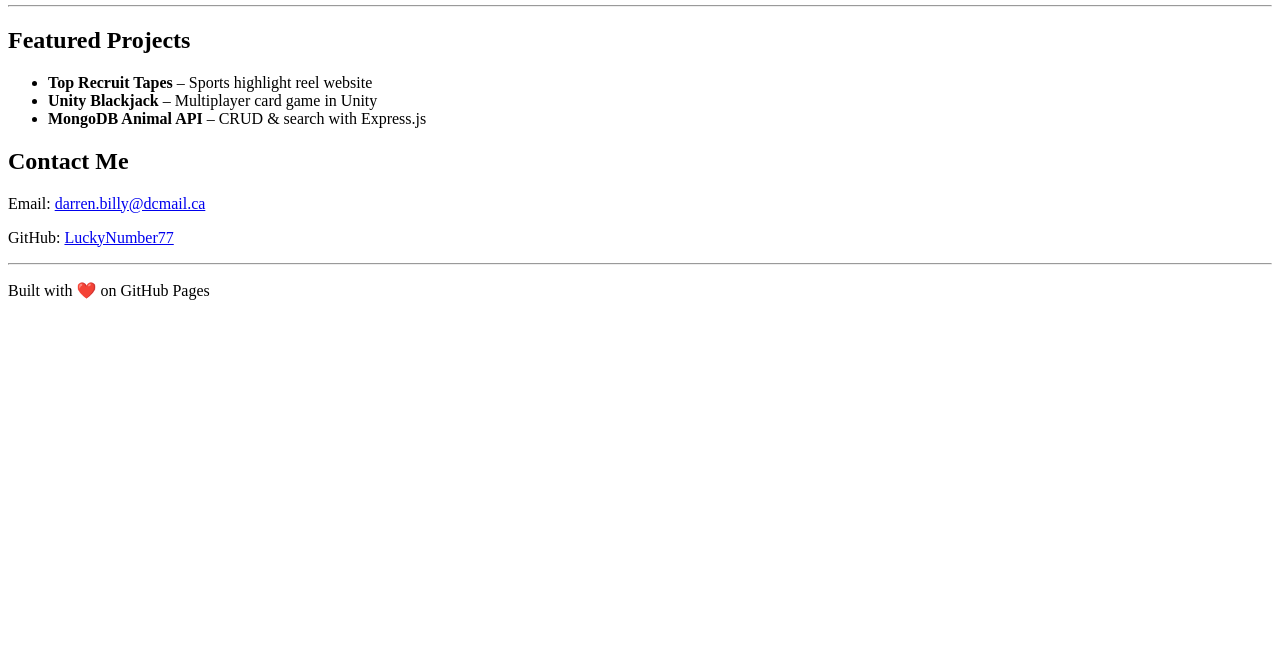
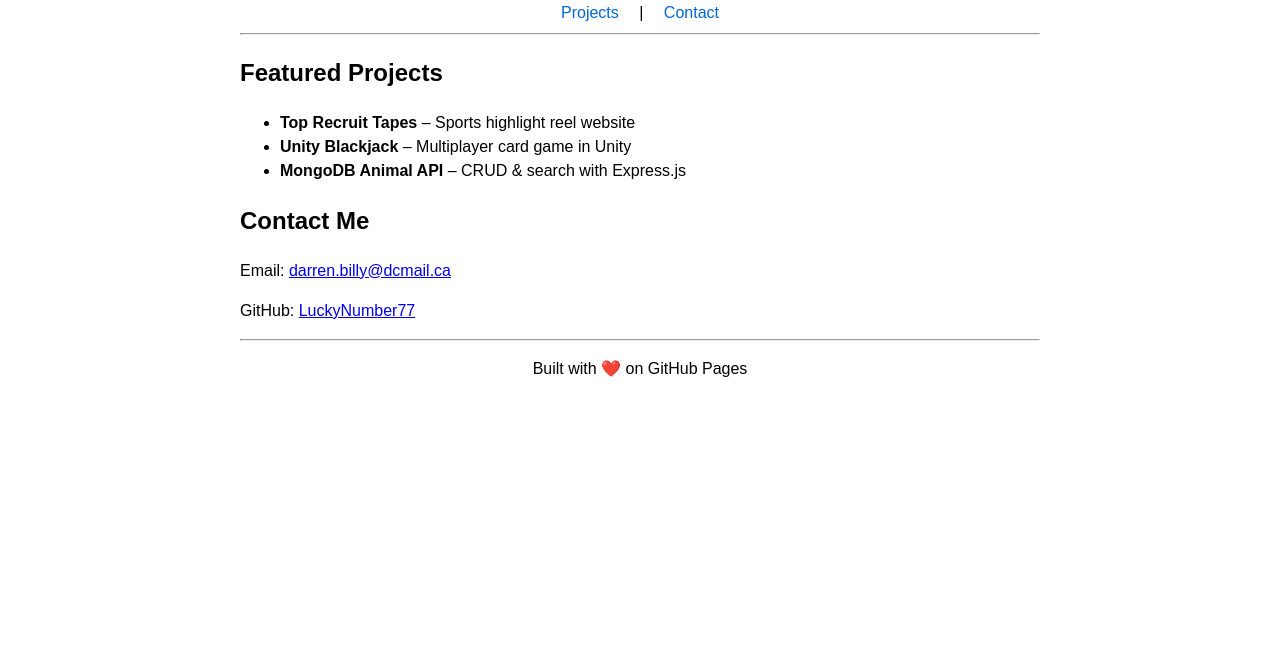
Before and after one commit to LuckyNumber77/github.io, a plain HTML site: page index.html in a window 1280 px wide. Shown: the part 135-800 px from the top of the page. Drawn offline with Linux system fonts and the light colour scheme.

Commit message:
Update index.html

```diff
--- a/index.html
+++ b/index.html
@@ -4,9 +4,8 @@
   <meta charset="UTF-8" />
   <meta name="viewport" content="width=device-width, initial-scale=1.0" />
   <title>Darren Billy Portfolio</title>
-  <style>
-<link rel="stylesheet" href="style.css" />
-</style>
+  <!-- Link out to your external stylesheet -->
+  <link rel="stylesheet" href="style.css" />
 </head>
 <body>
   <header>
```
